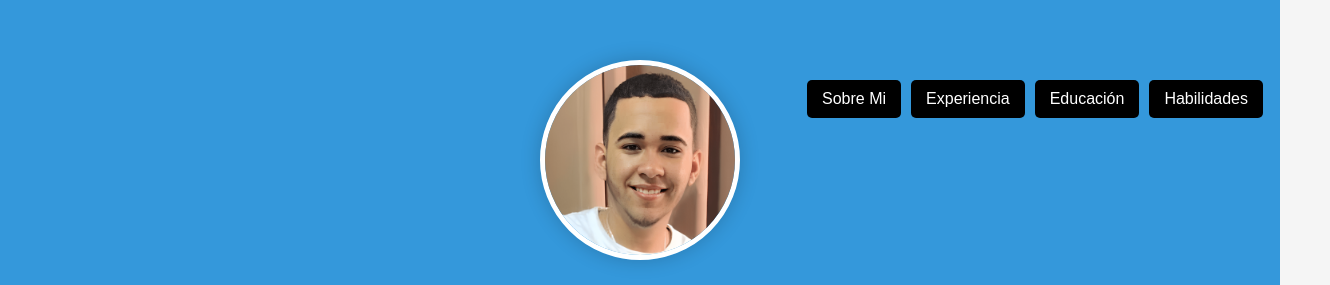
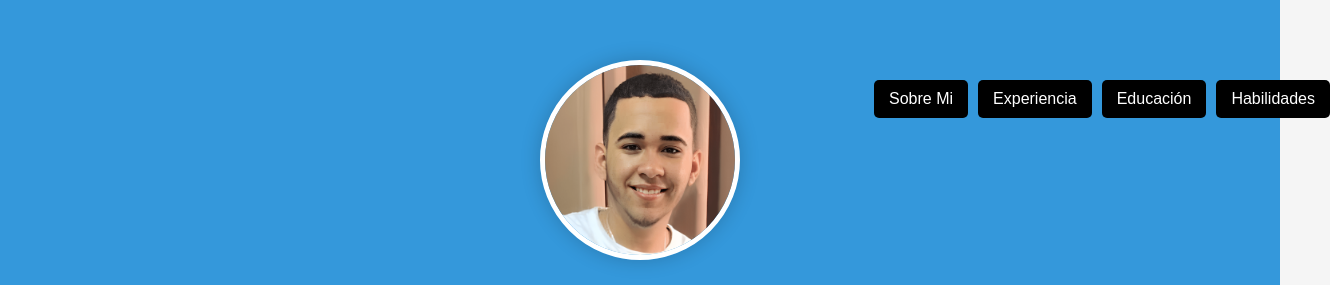
Before and after one commit to colladodev/Hoja-de-vida---developer, a plain HTML site: page index.html in a window 1280 px wide. Shown: the top 285 px of the page, 1330 px wide, since content can reach past the window. Drawn offline with nearby package versions, Linux system fonts and the light colour scheme.

Commit message:
Update estlos.css

```diff
--- a/estlos.css
+++ b/estlos.css
@@ -152,7 +152,7 @@ footer {
 .nav-buttons {
     position: absolute;
     top: 20px;
-    right: -23px;
+    right: -90px;
     display: flex;
     gap: 10px;
     z-index: 1000;
```
